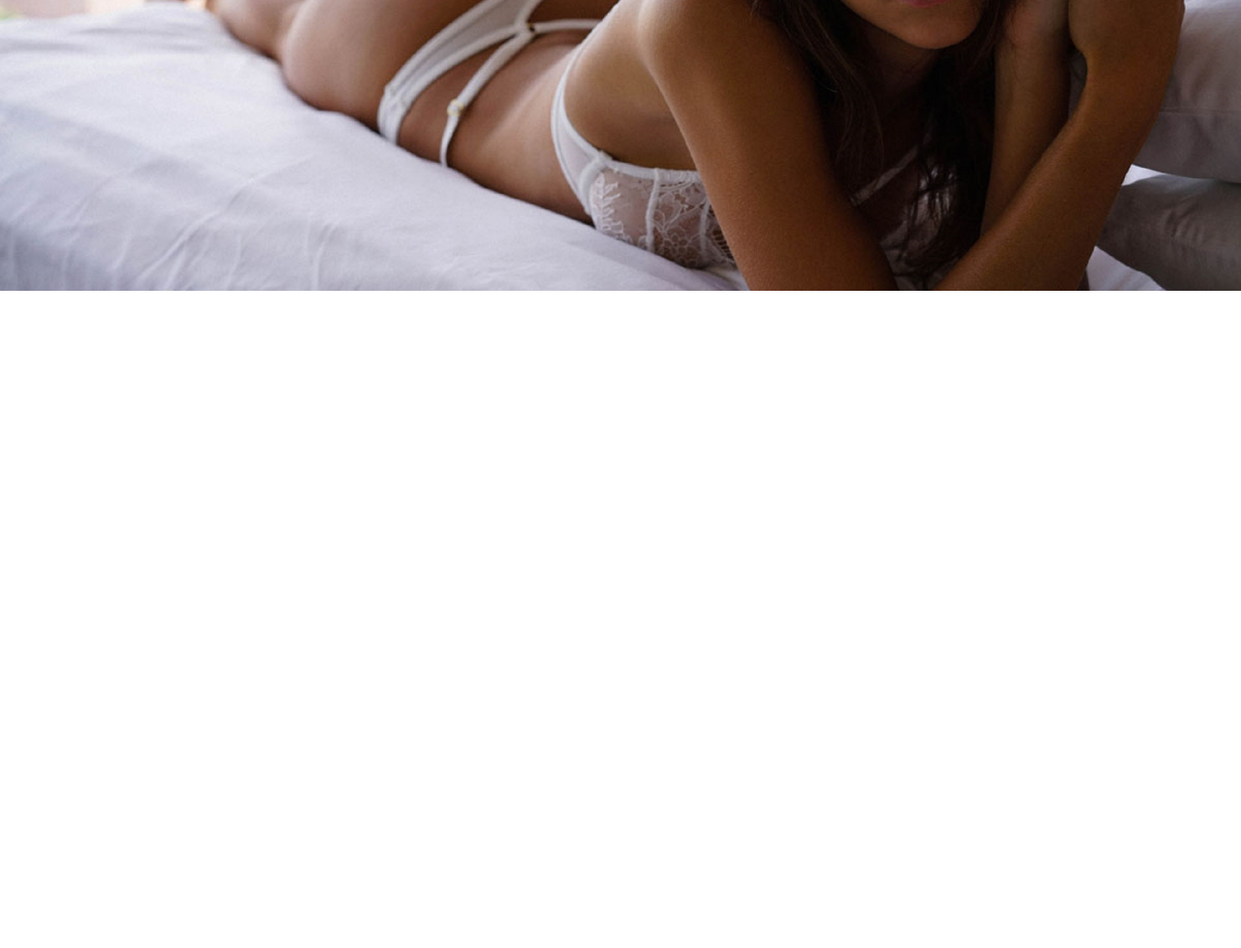
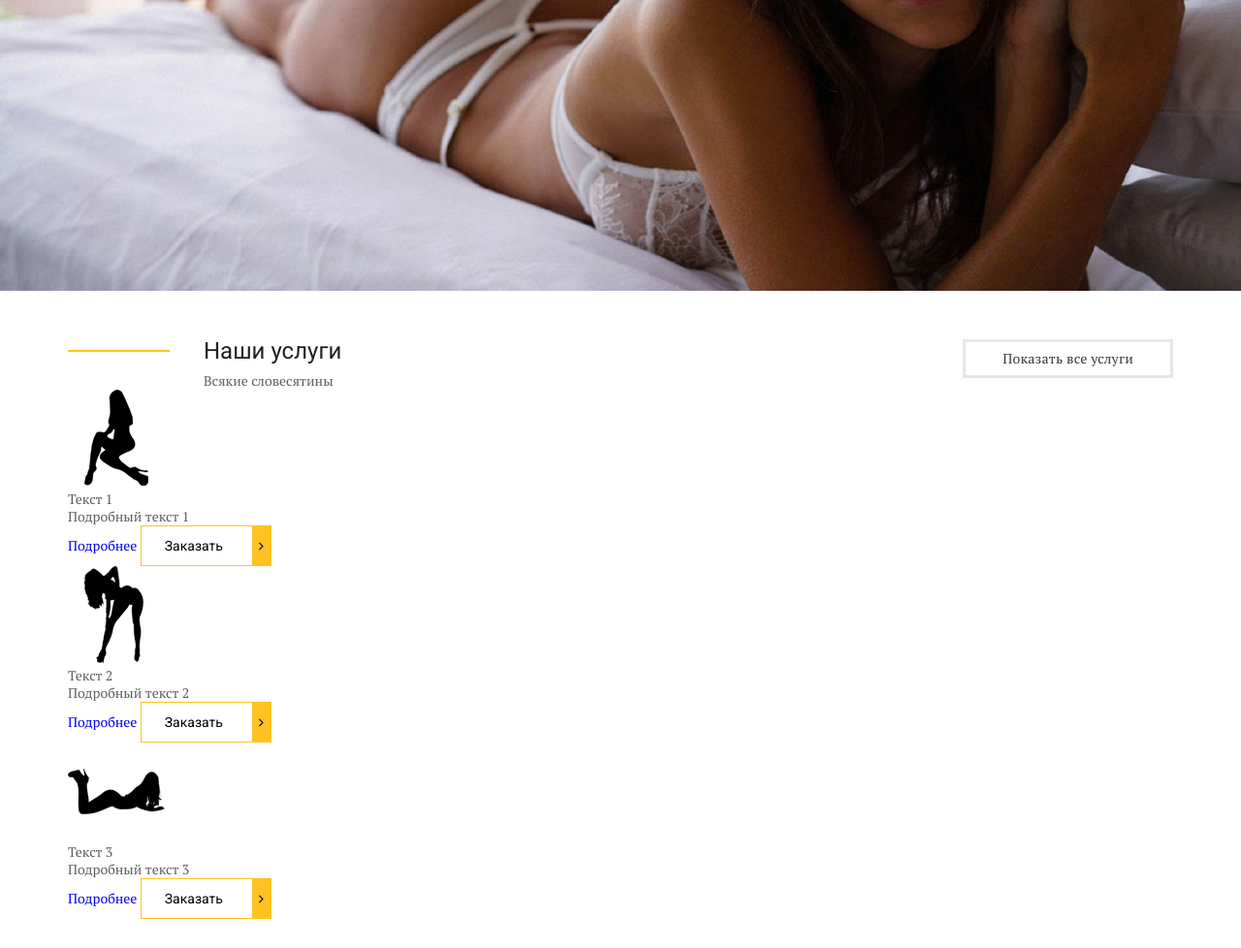
Before and after one commit to barkev2009/landingProject, a plain HTML site: page index.html in a window 1280 px wide. Shown: the part 558-1536 px from the top of the page at 97% size. Before the commit the page ends 858 px from the top, so only its background shows below. Drawn offline with nearby package versions, Linux system fonts and the light colour scheme; files whose address does not match are found by name.

Commit message:
added about section

```diff
--- a/css/style.css
+++ b/css/style.css
@@ -233,3 +233,49 @@ header {
 .slick-prev {
     left: 0;
 }
+
+.about {
+    padding: 50px 0px 30px;
+}
+
+.about__top {
+    display: flex;
+    justify-content: space-between;
+}
+
+.about__title-box {
+    max-width: 520px;
+    padding-left: 140px;
+    position: relative;
+}
+
+.about__title-box::before {
+    content: '';
+    position: absolute;
+    height: 2px;
+    width: 105px;
+    background-color: #ffc222;
+    left: 0;
+    top: 11px;
+}
+
+.about-title {
+    font-size: 24px;
+    font-weight: 500px;
+    line-height: 24px;
+    color: #212020;
+    font-family: 'Roboto', sans-serif;
+    margin-bottom: 10px;
+}
+
+.about-text {
+    letter-spacing: 0.1px;
+}
+
+.about__btn a {
+    color: #373636;
+    line-height: 24px;
+    letter-spacing: 0.25px;
+    padding: 5px 38px;
+    border: 3px solid #e6e6e6;
+}
--- a/index.html
+++ b/index.html
@@ -94,6 +94,72 @@
             </div>
         </div>
     </section>
+    <section class="about">
+        <div class="container">
+            <div class="about__top">
+                <div class="about__title-box">
+                    <div class="about-title">
+                        Наши услуги
+                    </div>
+                    <div class="about__text">
+                        Всякие словесятины
+                    </div>
+                </div>
+                <div class="about__btn">
+                    <a href="#">
+                        Показать все услуги
+                    </a>
+                </div>
+            </div>
+            <div class="about__items">
+                <div class="about__item">
+                    <img src="img/about-1.png" alt="">
+                    <div class="about__item-title">
+                        Текст 1
+                    </div>
+                    <div class="about__item-text">
+                        Подробный текст 1
+                    </div>
+                    <div class="about__item-btn">
+                        <a class="about__item-link" href="#">Подробнее</a>
+                        <a class="default-btn" data-fancybox data-src="#modal" href="javascript:;">
+                            Заказать
+                        </a>
+                    </div>
+                </div>
+                <div class="about__item">
+                    <img src="img/about-2.png" alt="">
+                    <div class="about__item-title">
+                        Текст 2
+                    </div>
+                    <div class="about__item-text">
+                        Подробный текст 2
+                    </div>
+                    <div class="about__item-btn">
+                        <a class="about__item-link" href="#">Подробнее</a>
+                        <a class="default-btn" data-fancybox data-src="#modal" href="javascript:;">
+                            Заказать
+                        </a>
+                    </div>
+                </div>
+                <div class="about__item">
+                    <img src="img/about-3.png" alt="">
+                    <div class="about__item-title">
+                        Текст 3
+                    </div>
+                    <div class="about__item-text">
+                        Подробный текст 3
+                    </div>
+                    <div class="about__item-btn">
+                        <a class="about__item-link" href="#">Подробнее</a>
+                        <a class="default-btn" data-fancybox data-src="#modal" href="javascript:;">
+                            Заказать
+                        </a>
+                    </div>
+                </div>
+            </div>
+        </div>
+    </section>
 
     <div id="modal">
         <h2>Hello!</h2>
```
Also changed, not shown: img/about-1.png (added), img/about-2.png (added), img/about-3.png (added).
